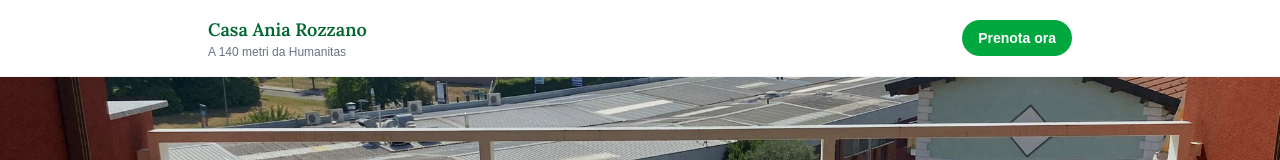
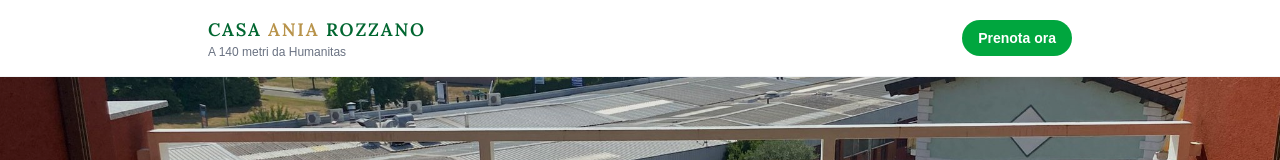
Before and after one commit to CasaAnia/sito-casaania, a Next.js app: page / in a window 1280 px wide. Shown: the top 160 px of the page. Built offline with nearby package versions, Linux system fonts and the light colour scheme.

Commit message:
Header: Casa ANIA Rozzano con accento dorato

```diff
--- a/app/page.tsx
+++ b/app/page.tsx
@@ -61,7 +61,9 @@ export default function Home() {
       <header className="bg-white border-b border-gray-100 sticky top-0 z-50">
         <div className="max-w-4xl mx-auto px-4 py-4 flex items-center justify-between">
           <div>
-            <h1 style={loraStyle} className="text-lg font-semibold text-green-800">Casa Ania Rozzano</h1>
+            <h1 style={loraStyle} className="text-lg font-semibold tracking-widest uppercase">
+              <span className="text-green-800">Casa </span><span style={{color: '#b8934a'}}>Ania </span><span className="text-green-800">Rozzano</span>
+            </h1>
             <p className="text-xs text-gray-500">A 140 metri da Humanitas</p>
           </div>
           <Link href="/prenota"
```
